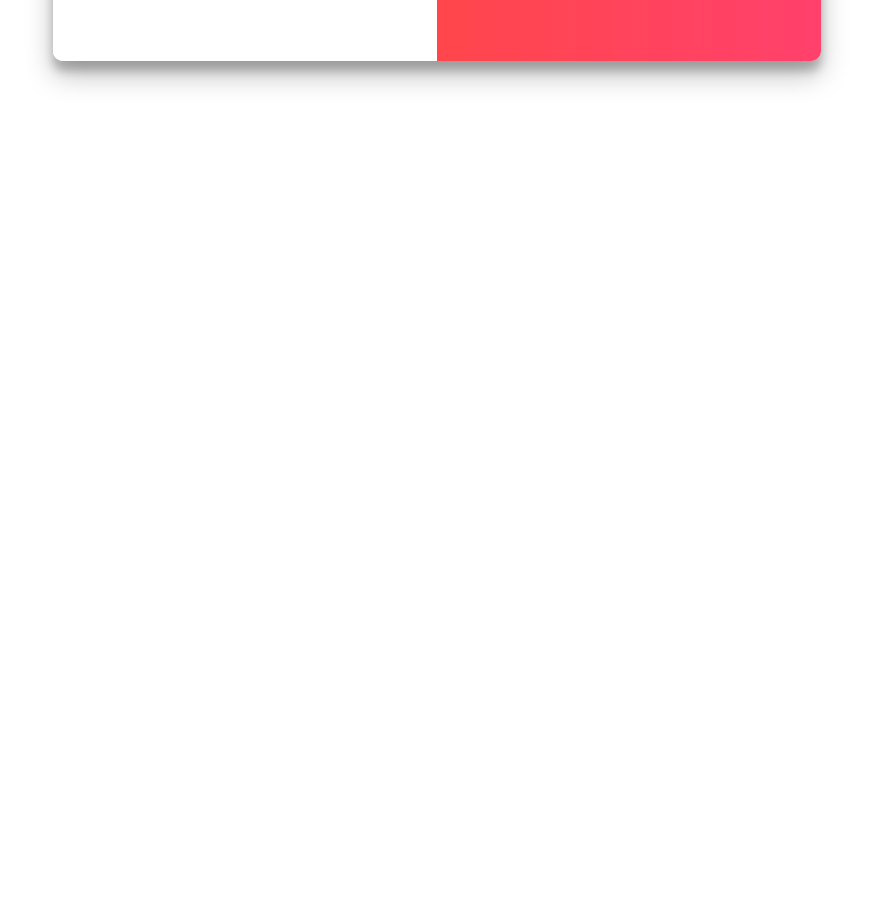
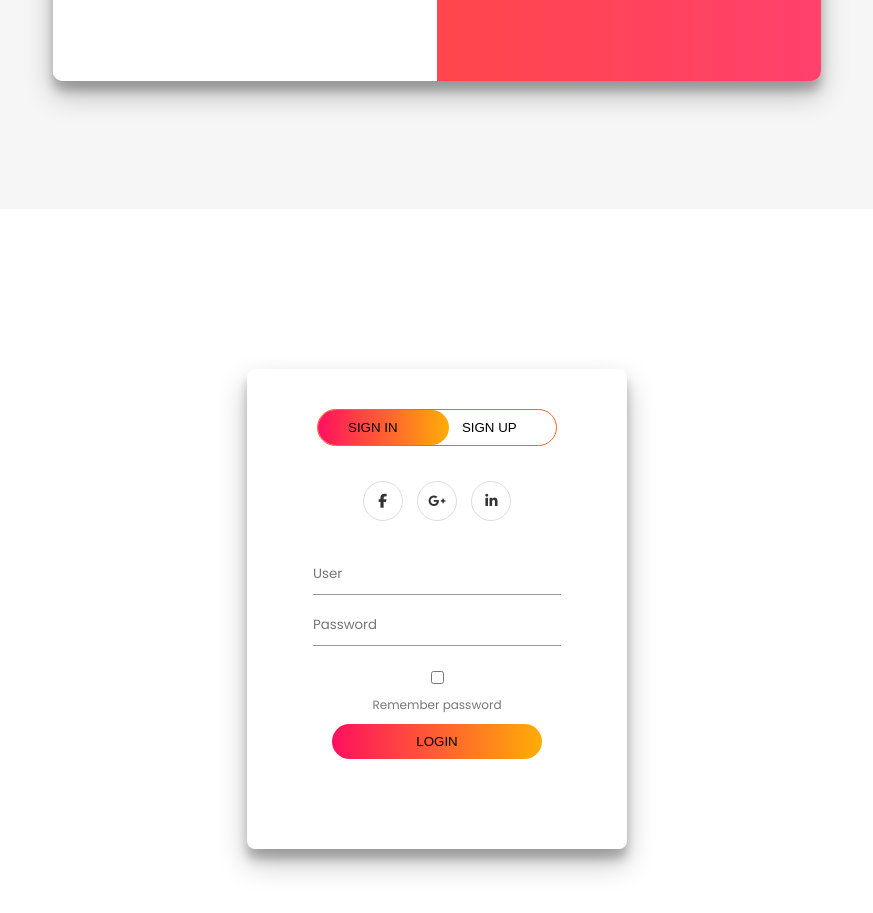
Before and after one commit to Laerciosantosn/HTML-CSS-JS, a plain HTML site: page LoginSliding/index.html in a window 1280 px wide. Shown: the part 1421-2334 px from the top of the page, without its empty margins (203-1076 px from the left). Before the commit the page ends 1660 px from the top, so only its background shows below. Drawn offline with Linux system fonts and the light colour scheme.

Commit message:
login sliding 3

```diff
--- a/LoginSliding/index.html
+++ b/LoginSliding/index.html
@@ -14,6 +14,7 @@
 
     <link rel="stylesheet" href="stylelogin1.css" />
     <link rel="stylesheet" href="stylelogin2.css" />
+    <link rel="stylesheet" href="stylelogin3.css" />
 
     <title>Login Sliding Sign In & Sign Up</title>
   </head>
@@ -119,6 +120,7 @@
     </section>
   </div>
 
+
     <!-- Second Login -->
 
 
@@ -174,19 +176,46 @@
       </div>
     </section>
 
-    <!-- <div>
-      Icons made by
-      <a href="https://www.flaticon.com/authors/freepik" title="Freepik"
-        >Freepik</a
-      >
-      from
-      <a href="https://www.flaticon.com/" title="Flaticon">www.flaticon.com</a>
-    </div> -->
+
+
+    <!-- Login 3 -->
+
+    <div class="hero">
+      <div class="form-box">
+        <div class="button-box">
+          <div id="btn"></div>
+          <button type="button" class="toggle-btn" onclick="login()">Sign in</button>
+          <button type="button" class="toggle-btn" onclick="register()">Sign up</button>
+        </div>
+
+
+      <div class="social-icons">
+        <a href="#" class="icons"><i class="fab fa-facebook-f"></i></a>
+        <a href="#" class="icons"><i class="fab fa-google-plus-g"></i></a>
+        <a href="#" class="icons"><i class="fab fa-linkedin-in"></i></a>
+      </div>
+
+      <form id="login" class="input-group">
+        <input type="text" class="input-field2" placeholder="User" required>
+        <input type="text" class="input-field2" placeholder="Password" required>
+        <input type="checkbox" class="check-box">
+        <span>Remember password</span>
+        <button type="submit" class="submit-btn">Login</button>
+      </form>
+
+      <form id="register" class="input-group">
+        <input type="text" class="input-field2" placeholder="User" required>
+        <input type="email" class="input-field2" placeholder="Email" required>
+        <input type="text" class="input-field2" placeholder="Password" required>
+        <input type="checkbox" class="check-box">
+        <span>I agree to the terms & conditions</span>
+        <button type="submit" class="submit-btn">Register</button>
+      </form>
+
+    </div>
+</div>
+
     <script src="./script.js"></script>
     <script src="https://kit.fontawesome.com/a076d05399.js"></script>
   </body>
 </html>
-
-<!-- <span class="material-icons">
-  email
-  </span> -->
--- a/LoginSliding/script.js
+++ b/LoginSliding/script.js
@@ -25,3 +25,21 @@ signUpButton.addEventListener('click', () => {
 signInButton.addEventListener('click', () => {
   container2.classList.remove('right-panel-active')
 })
+
+// Script for threeth login
+
+const loginId = document.getElementById("login")
+const registerId = document.getElementById("register")
+const buttonId = document.getElementById("btn")
+
+function register () {
+  loginId.style.left = "-400px";
+  registerId.style.left = "50px";
+  buttonId.style.left = "110px";
+}
+
+function login () {
+  loginId.style.left = "50px";
+  registerId.style.left = "450px";
+  buttonId.style.left = "0px";
+}
--- a/LoginSliding/styleLogin2.css
+++ b/LoginSliding/styleLogin2.css
@@ -6,8 +6,9 @@
   justify-content: center;
   align-items: center;
   height: 100vh;
-  margin: -20px 0 50px;
+  /* margin: -20px 0 50px; */
   padding: 5%;
+  background: #f6f6f6;
 }
 
 h1 {
--- /dev/null
+++ b/LoginSliding/styleLogin3.css
@@ -0,0 +1,128 @@
+.hero {
+  display: flex;
+  flex-direction: column;
+  justify-content: center;
+  align-items: center;
+  height: 100vh;
+  padding: 5%;
+  background: #fff;
+}
+
+.form-box {
+  width: 380px;
+  height: 480px;
+  position: relative;
+  margin: 6% auto;
+  background: #fff;
+  padding:  5px;
+  overflow: hidden;
+  border-radius: 8px;
+  box-shadow: 0 14px 28px rgba(0, 0, 0, 0.25), 0 10px 10px rgba(0, 0, 0, 0.22);
+
+}
+
+.button-box {
+  width: 240px;
+  margin:  35px auto;
+  position: relative;
+  border: 1px solid rgb(255, 97, 36);
+  border-radius: 30px;
+}
+
+.toggle-btn {
+  padding:  10px 30px;
+  cursor: pointer;
+  background: transparent;
+  border: 0;
+  outline: none;
+  position: relative;
+}
+
+#btn {
+  top: 0;
+  left: 0;
+  position: absolute;
+  width: 55%;
+  height: 100%;
+  background: linear-gradient(to right, #ff105f, #ffad06);
+  border-radius: 30px;
+  transition:  0.5s;
+}
+
+.social-icons {
+  margin: 30px auto;
+  text-align: center;
+}
+
+.social-icons a {
+  border: 1px solid #ddd;
+  border-radius: 50%;
+  display: inline-flex;
+  justify-content: center;
+  align-items: center;
+  margin: 0 5px;
+  height: 40px;
+  width: 40px;
+}
+
+.social-icons a:hover {
+  border: 1px solid #ffad06;
+  color: #ff105f;
+}
+
+.input-group {
+  top: 180px;
+  position: absolute;
+  width: 280px;
+  transition: 0.5s;
+  /* left: 12%; */
+}
+
+.input-field2 {
+  width: 100%;
+  padding: 10px 0;
+  margin: 5px 0;
+  border-top: 0;
+  border-left: 0;
+  border-right: 0;
+  border-bottom: 1px solid #999;
+  outline: none;
+  background: transparent;
+}
+
+.submit-btn {
+  width: 85%;
+  padding: 10px 30px;
+  cursor: pointer;
+  display: block;
+  margin: auto;
+  background: linear-gradient(to right, #ff105f, #ffad06);
+  border: 0;
+  outline: none;
+  border-radius: 30px;
+}
+
+.toggle-btn,
+.submit-btn {
+  text-transform: uppercase;
+}
+
+.check-box {
+  margin: 20px 0px 40px 0;
+}
+
+.input-group span {
+  color: #777;
+  font-size: 12px;
+  bottom: 45px;
+  position: absolute;
+  /* margin-bottom: 15px; */
+}
+
+#login {
+  left: 50px;
+}
+
+#register {
+  left: 450px;
+}
```
